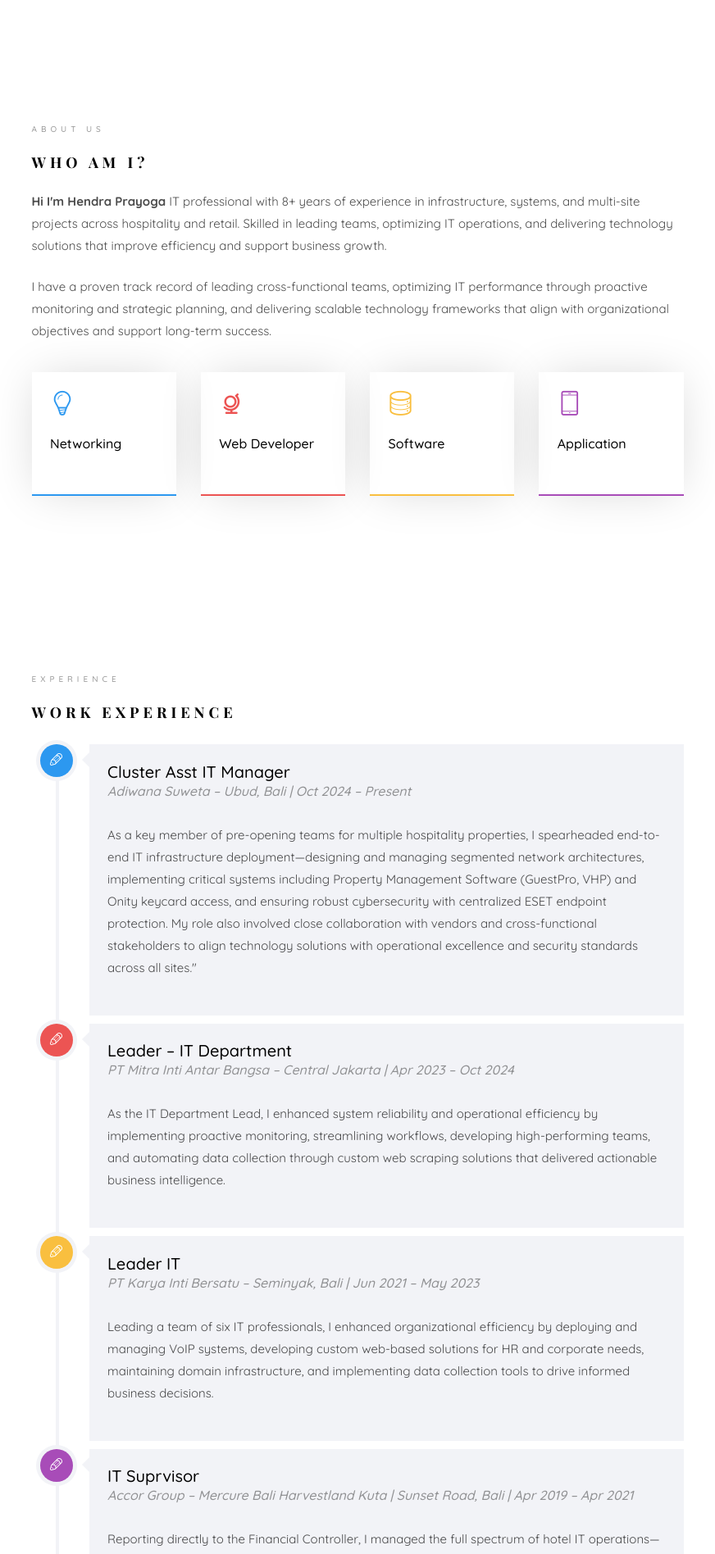
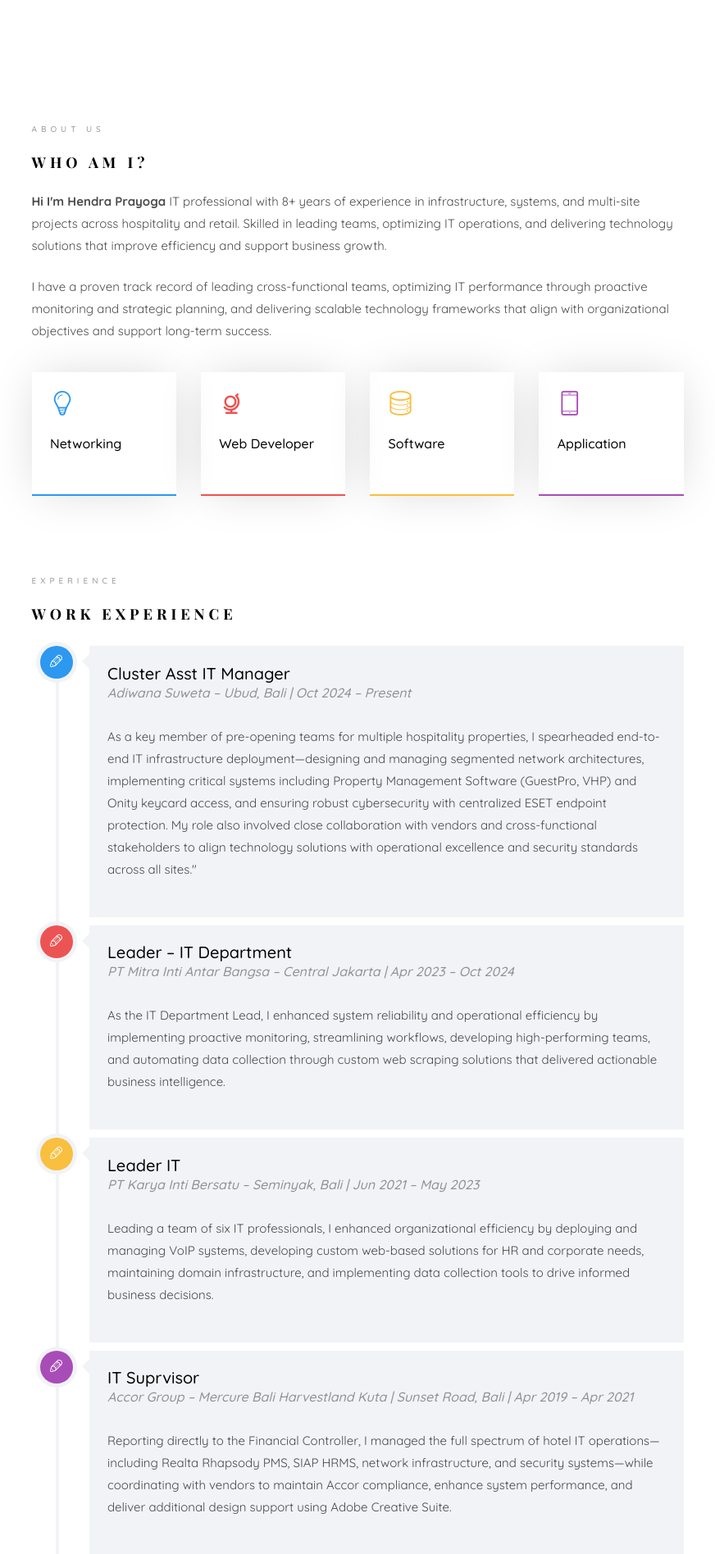
Before and after one commit to hendraprayoga64/imhendra.github.io, a PHP site: page / in a window 1280 px wide. Shown: the part 801-2697 px from the top of the page at 82% size, without its empty margins (354-1226 px from the left). Run offline with PHP 8.4, Linux system fonts and the light colour scheme; some libraries are stand-ins or nearby versions; some web fonts are replaced.

Commit message:
update css

```diff
--- a/css/style.css
+++ b/css/style.css
@@ -381,7 +381,7 @@ body.offcanvas {
 .colorlib-services,
 .colorlib-contact {
   padding-top: 0em;
-  padding-bottom: 9em;
+  padding-bottom: 1em;
   clear: both;
   width: 100%;
   display: block; }
```
